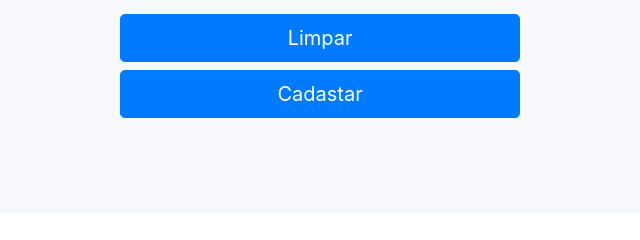
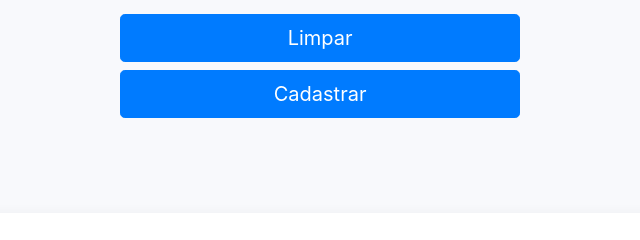
Before and after one commit to lucaslmota/AgendeConsulta, a plain HTML site: page cadMedico.html in a window 1280 px wide. Shown: the part 510-750 px from the top of the page, 478-1118 px from the left. Drawn offline with nearby package versions, Linux system fonts and the light colour scheme.

Commit message:
Commit teste , apenas correção de uma letra

```diff
--- a/cadMedico.html
+++ b/cadMedico.html
@@ -183,7 +183,7 @@
                         <hr>
                         <div class="botoes">
                           <button type="reset" class="btn btn-primary btn-lg btn-block" onclick="">Limpar</button>
-                          <button type="submit" class="btn btn-primary btn-lg btn-block" onclick="location.href='index.html';">Cadastar</button>
+                          <button type="submit" class="btn btn-primary btn-lg btn-block" onclick="location.href='index.html';">Cadastrar</button>
                         </div>
                       </form>
                       </div>
```
